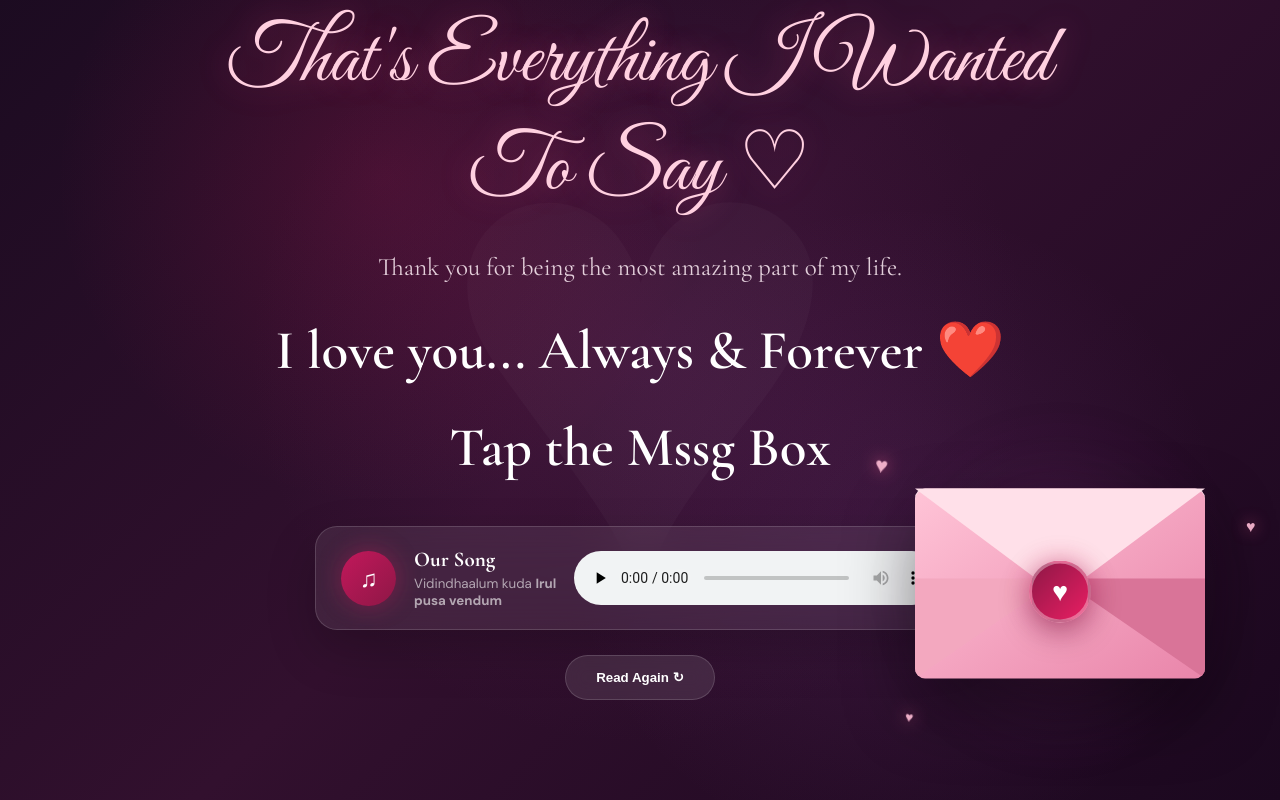
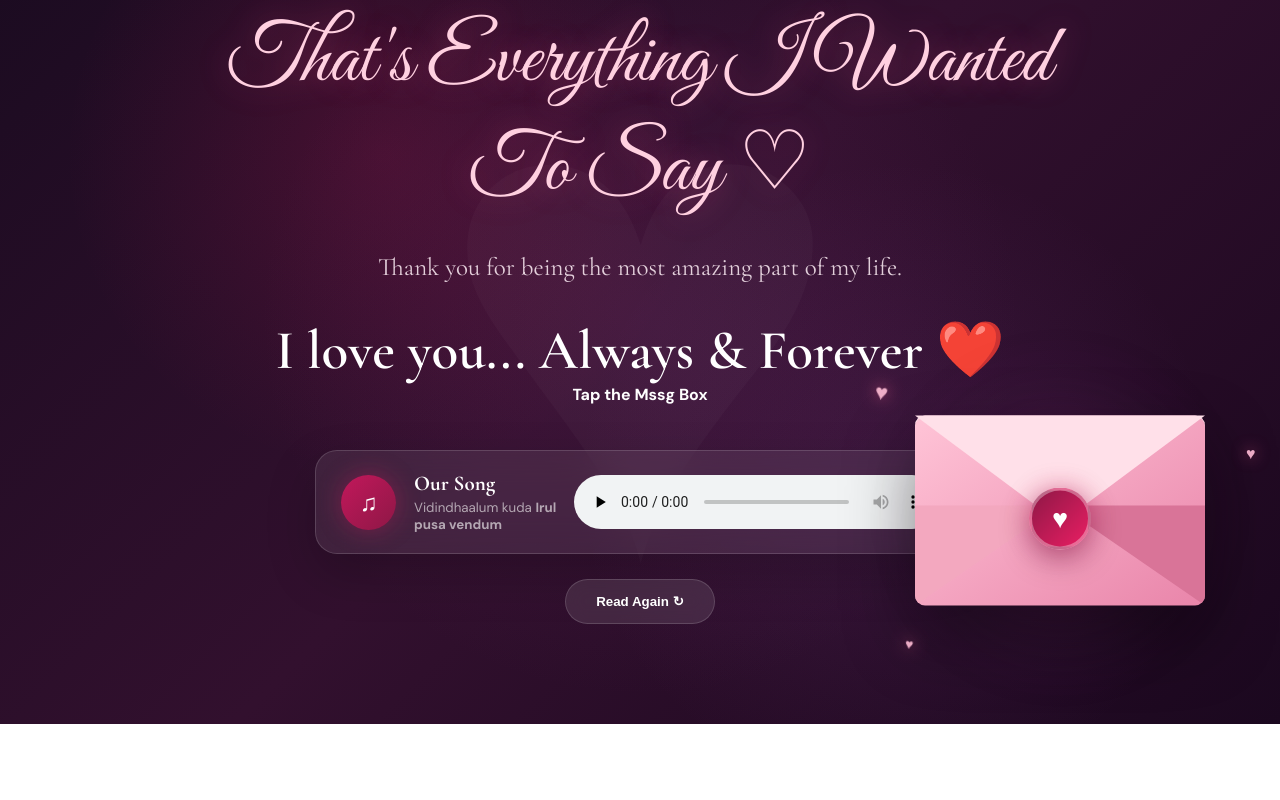
Before and after one commit to Dhanasekar-arumugam/letter, a plain HTML site: page index.html in a window 1280 px wide. Shown: the part 2048-2848 px from the top of the page. After the commit the page ends 2772 px from the top, so only its background shows below. Drawn offline with nearby package versions, Linux system fonts and the light colour scheme.

Commit message:
Update index.html

```diff
--- a/index.html
+++ b/index.html
@@ -123,7 +123,7 @@
           <div class="script">That's Everything I Wanted To Say ♡</div>
           <p>Thank you for being the most amazing part of my life.</p>
           <h2>I love you... Always &amp; Forever ❤️</h2>
-          <h2> Tap the Mssg Box </h2>
+          <h4> Tap the Mssg Box </h4>
 
           <div class="music-box">
             <div class="music-icon">♫</div>
```
